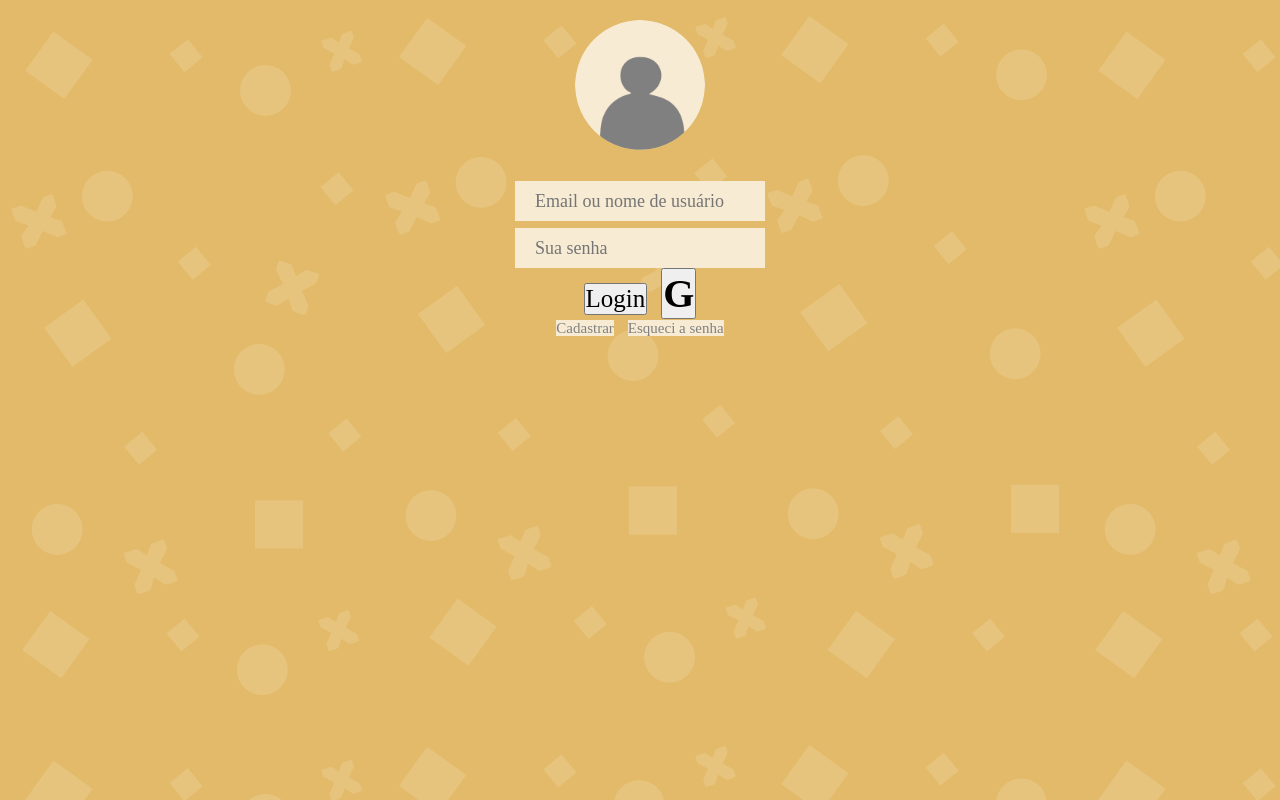
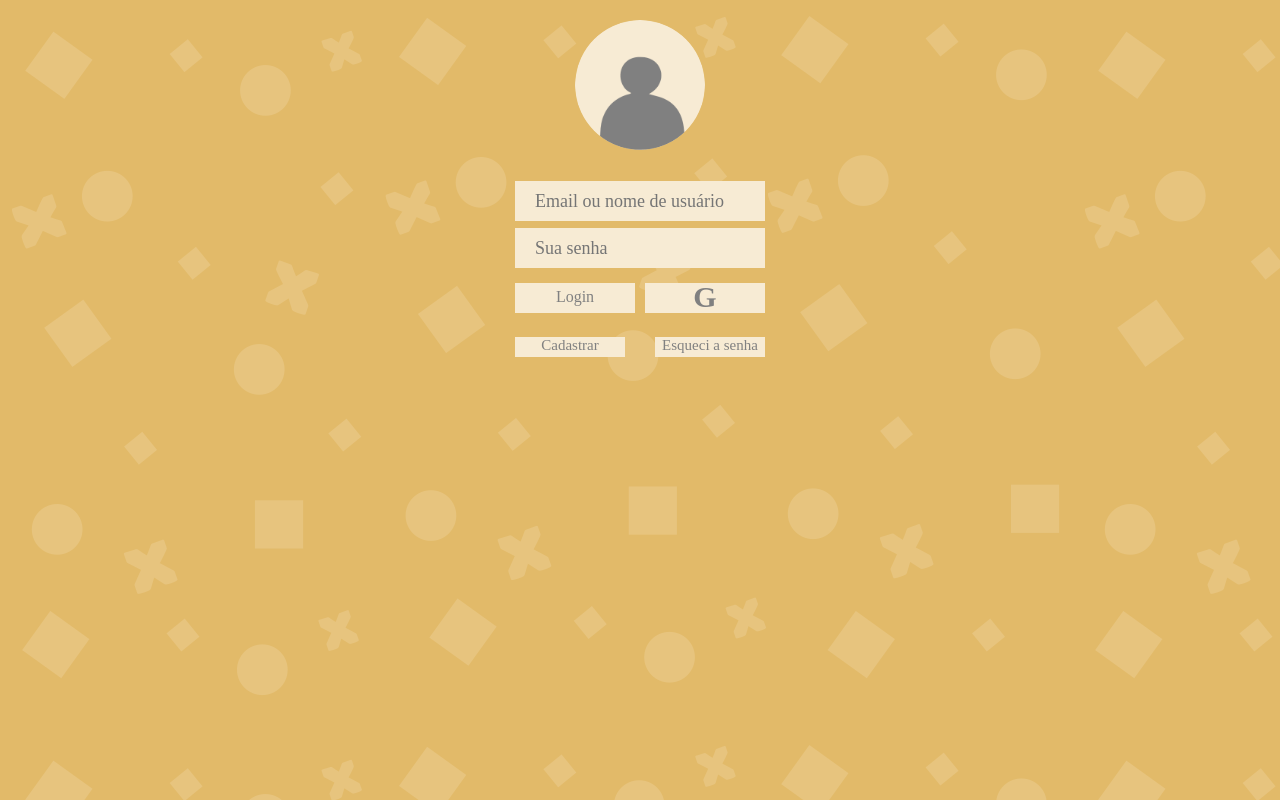
Before and after one commit to Jamisson-Machado/xeque, a plain HTML site: page login.html in a window 1280 px wide. Drawn offline with Linux system fonts and the light colour scheme; files whose address does not match are found by name.

Commit message:
Add files via upload

```diff
--- a/css/style.css
+++ b/css/style.css
@@ -86,7 +86,9 @@ form{
 }
 
 .g5g{
-	display: block;
-	margin-top: 50px;
+	display: none;
+	text-align: center;
+	position: absolute;
+	margin-top: 400px;
 	font-size: 10px;
 }
--- a/login.html
+++ b/login.html
@@ -9,11 +9,10 @@
 	</head>
 
 	<body>
-	<div class="container-banner">
 		<div class="center">
 			<div class="avatar"></div>
+			<div><p class="g5g">G5 kames</p></div>
 		<div>
-			<div class="form">
 				<form>
 					<div class="input-container">
 						<input type="text" name="nome" placeholder="Email ou nome de usuário" />
@@ -22,22 +21,18 @@
 					<div class="input-container">
 						<input type="text" name="nome" placeholder="Sua senha" />
 					</div><!--input-container-->
-
-					<div class="input-submit-container">
-						<input type="submit" name="acao" value="Login" style="margin-right: 10px;font-size: 25px"/>
-						<input type="submit" name="acao" value="G" style="font-weight: bold;font-size: 40px;"/>
-					</div><!--input-submit-container-->
-					<div class="b1"><!--cadastrar-->
-						<a href="index.html" style="height: 26px;width: 144px;text-decoration: none;color: gray;font-size: 15px; background-color: #f7ebd4ff;margin-right: 10px;">Cadastrar</a>
-						<a href="" style="height: 26px;width: 144px;text-decoration: none;color: gray;font-size: 15px; background-color: #f7ebd4ff;">Esqueci a senha</a> <!--tira todos os formulários, login e g são links-->
-					</div><!--input-submit-container-->
 				</form>
-			</div><!--form-->
 		</div>
+		<div class="bot">
+			<a href="" style="float: left;"><p>Login</p></a>
+			<a href="" style="float: right;font-size: 30px;font-weight: bold;"><p style="margin-top: -8px;">G</p></a>
+		</div>
+		<div class="jtc">
+			<a href="index.html"><p>Cadastrar</p></a>
+			<a href="index.html" style="float: right;"><p>Esqueci a senha</p></a>
+		</div>
+		</div><!--center-->
 			<div class="clear"></div>
-		</div><!--center-->
-	</div><!--container-banner-->
-
 	</body>
 
 </html>
```
Also changed, not shown: index.html (+3 -4 lines).
